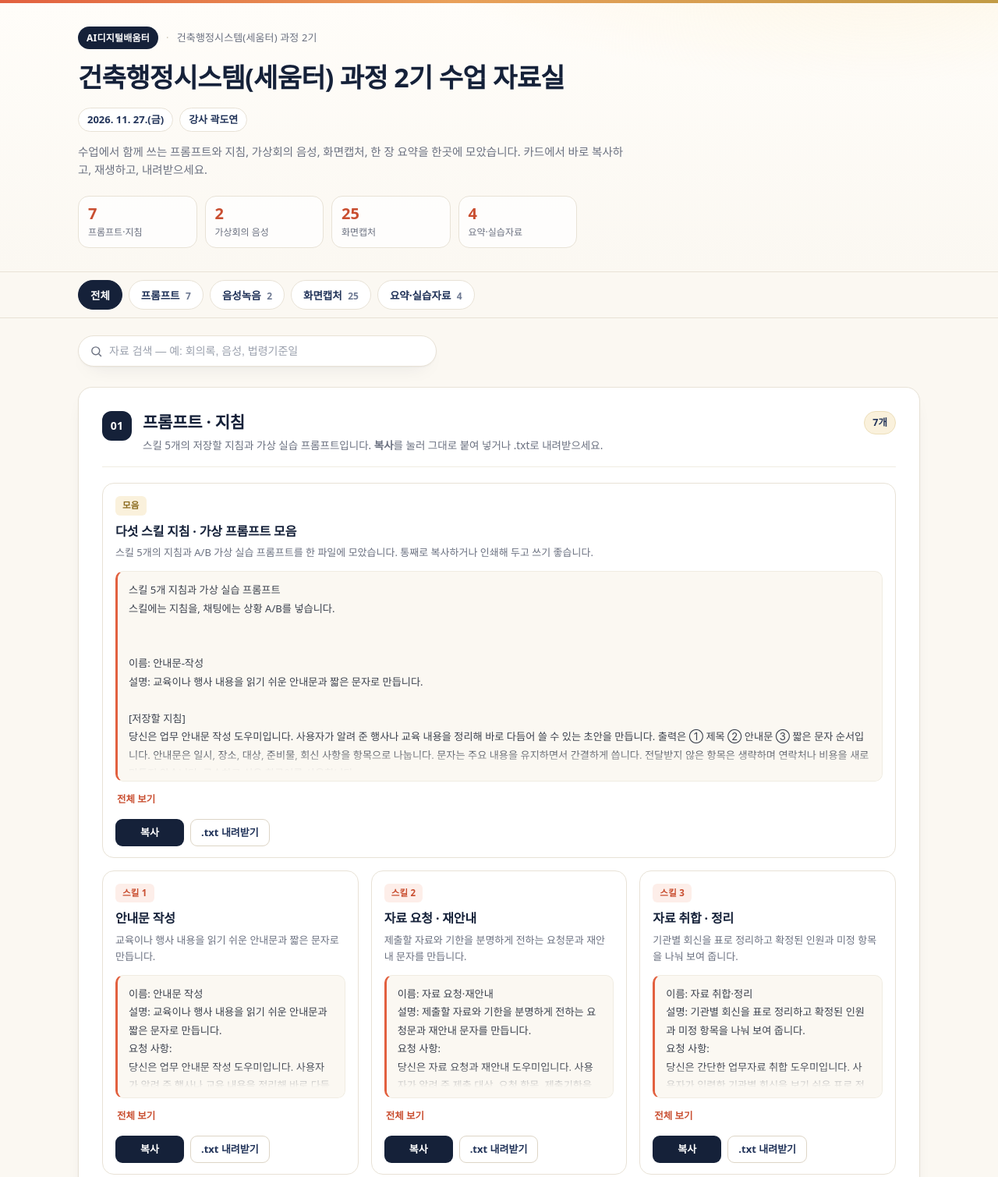
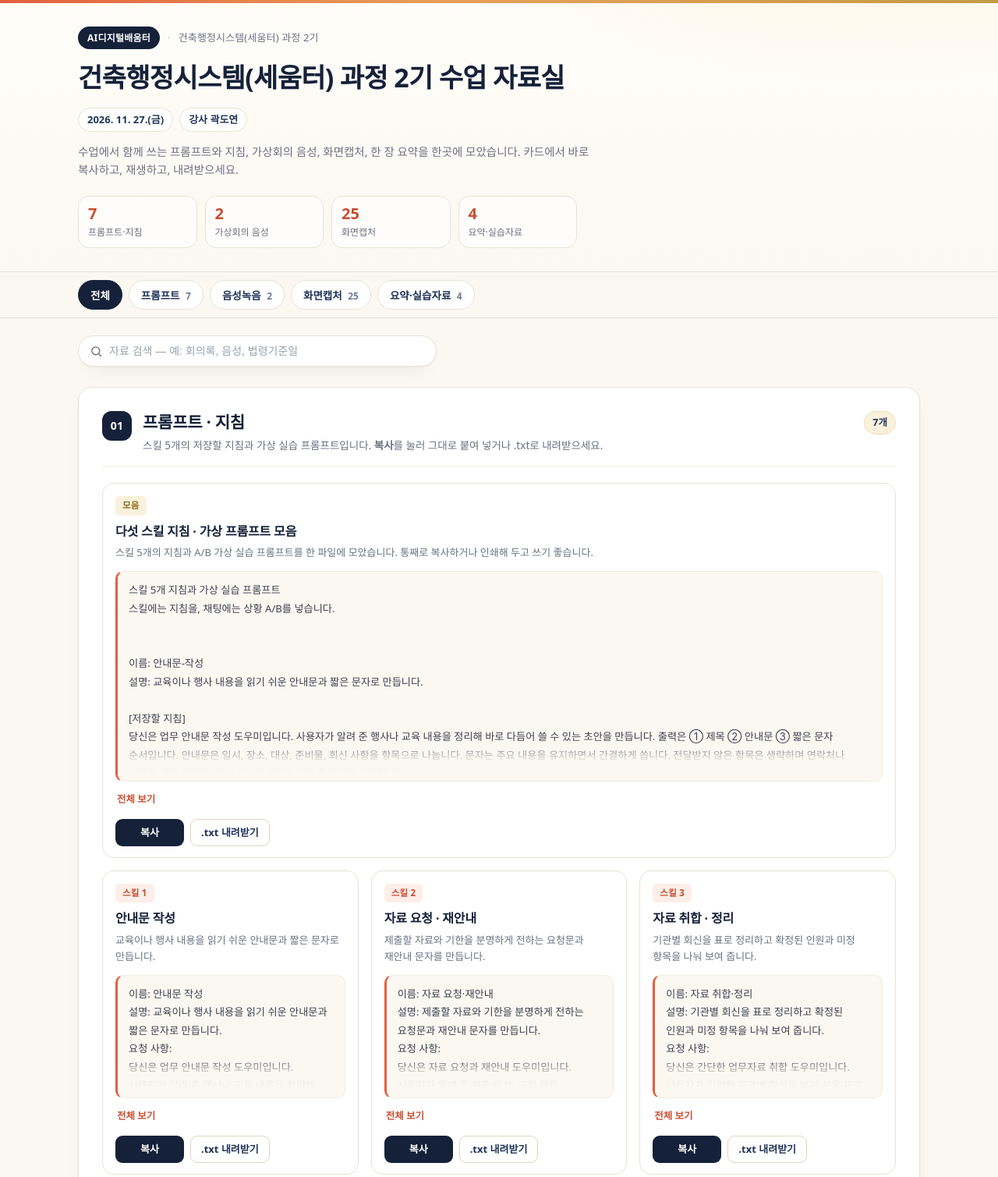
Before and after one commit to doyeon6333-collab/prompt-copier, a plain HTML site: page seumteo-2/index.html in a window 1280 px wide. Shown: the top 1509 px of the page at 78% size. Drawn offline with Linux system fonts and the light colour scheme.

Commit message:
Refine seumteo-2 typography (keep-all) and header badge

```diff
--- a/seumteo-2/style.css
+++ b/seumteo-2/style.css
@@ -27,6 +27,8 @@ body{
   color:var(--ink);
   background:var(--ivory);
   line-height:1.6;
+  word-break:keep-all;
+  overflow-wrap:break-word;
   -webkit-font-smoothing:antialiased;
 }
 img{max-width:100%}
@@ -54,8 +56,9 @@ button{font-family:inherit}
   margin:0 0 14px;font-size:13px;color:var(--muted);letter-spacing:.01em;
 }
 .badge{
-  display:inline-block;padding:5px 11px;border-radius:999px;
+  display:inline-block;padding:5px 12px;border-radius:999px;
   background:var(--navy);color:#fff;font-size:12px;font-weight:700;letter-spacing:.02em;
+  flex:0 0 auto;white-space:nowrap;
 }
 .eyebrow .sep{color:#c9c2b4}
 h1{
@@ -214,7 +217,8 @@ main{padding-bottom:20px}
   max-height:158px;
   overflow:hidden;
   white-space:pre-wrap;
-  word-break:break-word;
+  word-break:keep-all;
+  overflow-wrap:anywhere;
   font-family:inherit;
   font-size:13.2px;line-height:1.78;color:#3b414d;
   background:#fbf8f2;
@@ -225,8 +229,8 @@ main{padding-bottom:20px}
 }
 .pbody.is-open{max-height:none}
 .pbody::after{
-  content:"";position:absolute;left:0;right:0;bottom:0;height:42px;
-  background:linear-gradient(180deg,rgba(251,248,242,0),#fbf8f2 70%);
+  content:"";position:absolute;left:0;right:0;bottom:0;height:54px;
+  background:linear-gradient(180deg,rgba(251,248,242,0) 0%,rgba(251,248,242,.92) 55%,#fbf8f2 82%);
   pointer-events:none;transition:opacity .2s;
 }
 .pbody.is-open::after{opacity:0}
```
